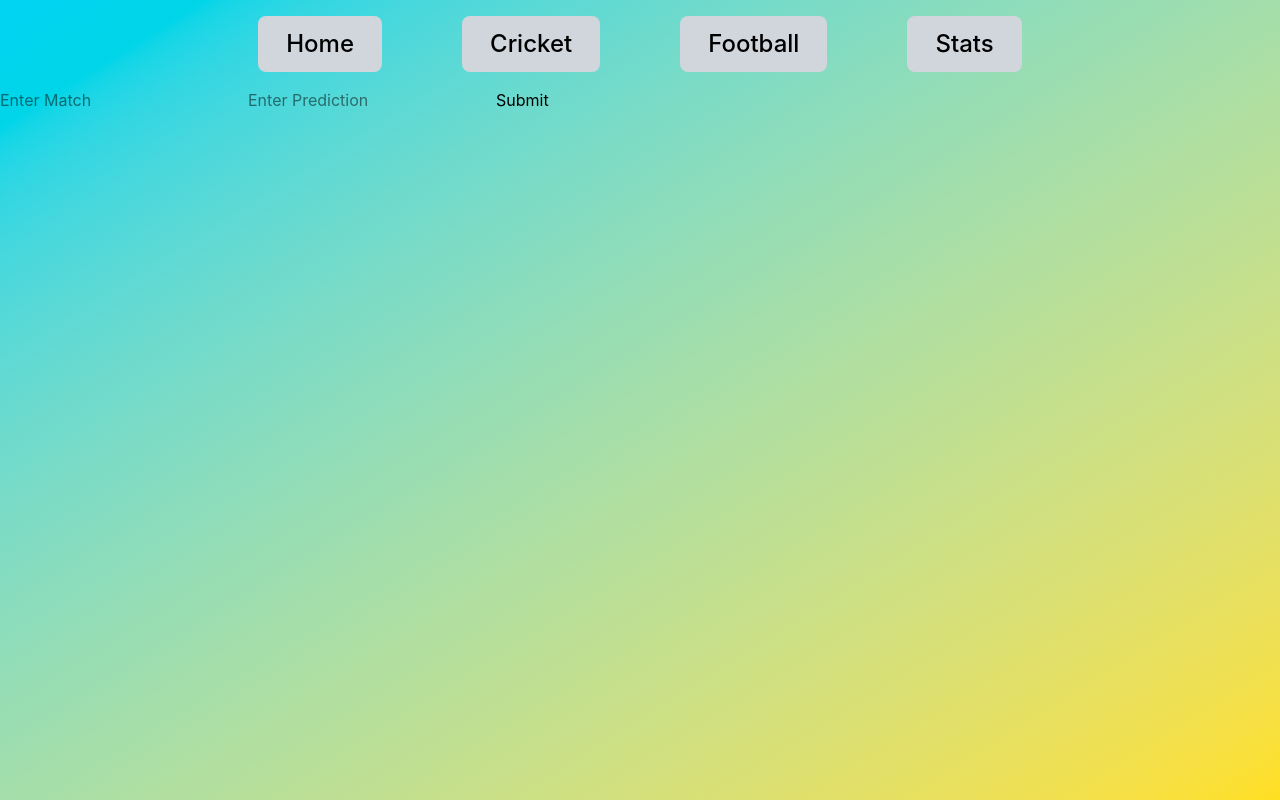
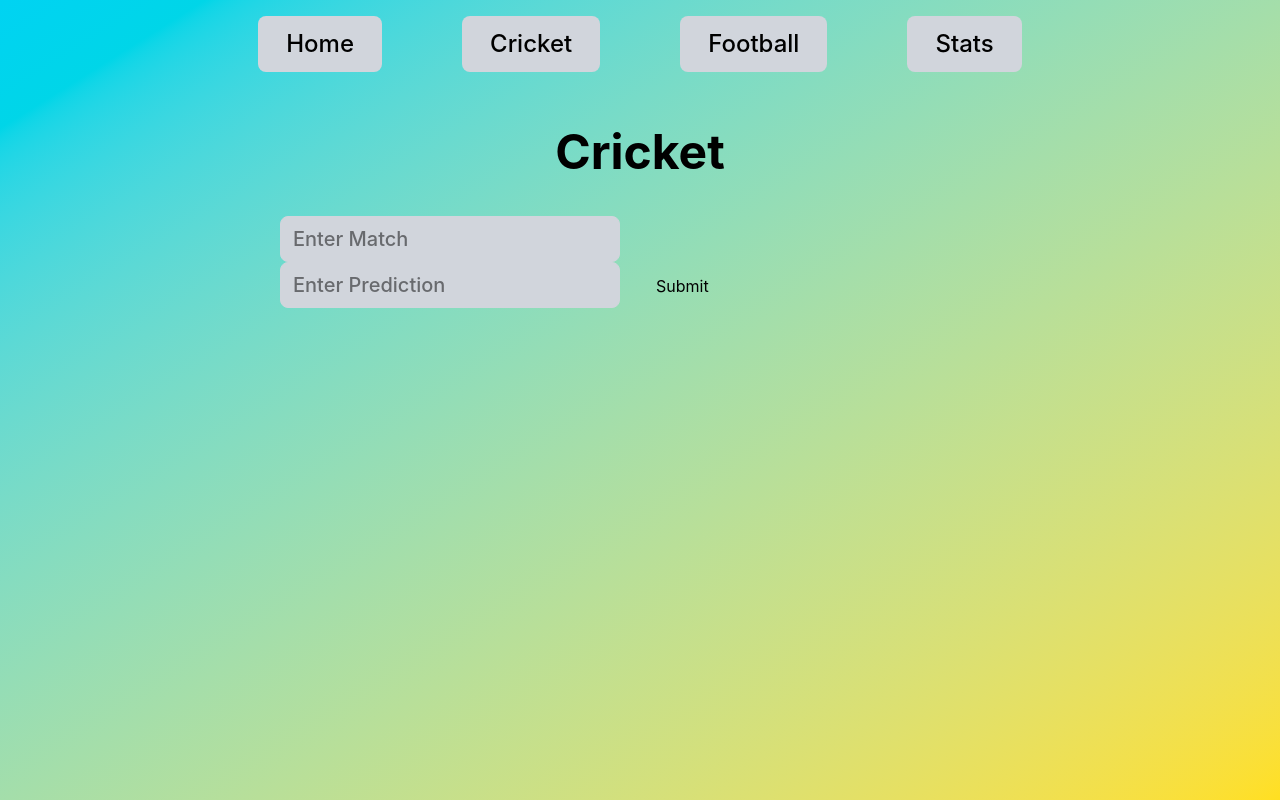
Before and after one commit to Subham269/Prediction-Tracker, a React (Vite) app: page /Cricket in a window 1280 px wide. Built offline with nearby package versions, Linux system fonts and the light colour scheme.

Commit message:
Added basic styling and structure of Cricket page and fixed edge case issue

```diff
--- a/src/App.jsx
+++ b/src/App.jsx
@@ -9,14 +9,14 @@ function App()
     return (
         <div className="min-h-screen bg-gradient-to-br from-cyan-400 to-yellow-300">
             <nav className="flex items-center justify-center gap-20 px-20 py-4">
-                <Link to='/Home' className="px-7 py-3 bg-gray-300 rounded-lg font-medium text-2xl hover:bg-[#c4c9d1] transition-colors hover:scale-110 transition all">Home</Link>
+                <Link to='/' className="px-7 py-3 bg-gray-300 rounded-lg font-medium text-2xl hover:bg-[#c4c9d1] transition-colors hover:scale-110 transition all">Home</Link>
                 <Link to='/Cricket' className="px-7 py-3 bg-gray-300 rounded-lg font-medium text-2xl hover:bg-[#c4c9d1] transition-colors hover:scale-110 transition all">Cricket</Link>
                 <Link to='/Football' className="px-7 py-3 bg-gray-300 rounded-lg font-medium text-2xl hover:bg-[#c4c9d1] transition-colors hover:scale-110 transition all">Football</Link>
                 <Link to='/Stats' className="px-7 py-3 bg-gray-300 rounded-lg font-medium text-2xl hover:bg-[#c4c9d1] transition-colors hover:scale-110 transition all">Stats</Link>
             </nav>
 
             <Routes>
-                <Route path='/Home' element={<Home/>}></Route>
+                <Route path='/' element={<Home/>}></Route>
                 <Route path='/Cricket' element={<Cricket/>}></Route>
                 <Route path='/Football' element={<Football/>}></Route>
                 <Route path='/Stats' element={<Stats/>}></Route>
--- a/src/pages/Cricket.jsx
+++ b/src/pages/Cricket.jsx
@@ -62,13 +62,14 @@ function Cricket()
     }
 
     return (
-        <div>
+        <div className="flex flex-col items-center justify-center max-w-3xl mx-auto px-6 py-10">
+            <h1 className="text-5xl font-bold mb-10 text-gray-750">Cricket</h1>
             <form onSubmit={(event)=>handleSubmit(event)}>
-                <input value={form.matchLabel} onChange={(e)=>setForm({...form, matchLabel: e.target.value})} type="text" placeholder="Enter Match"></input>
-                <input value={form.predictedOutcome} onChange={(e)=>setForm({...form, predictedOutcome : e.target.value})} type="text" placeholder="Enter Prediction"></input>
-                <button type="submit">Submit</button>
+                <input className="border border-gray-300 px-3 py-2 mr-6 bg-gray-300 rounded-lg font-medium text-xl" value={form.matchLabel} onChange={(e)=>setForm({...form, matchLabel: e.target.value})} type="text" placeholder="Enter Match"></input>
+                <input className="border border-gray-300 px-3 py-2 mr-6 bg-gray-300 rounded-lg font-medium text-xl" value={form.predictedOutcome} onChange={(e)=>setForm({...form, predictedOutcome : e.target.value})} type="text" placeholder="Enter Prediction"></input>
+                <button className="px-3 py-2" type="submit">Submit</button>
                 {predictions.map((prediction)=> (
-                    prediction.sport==='cricket' && <div key={prediction.id}>
+                    prediction.sport==='cricket' && <div className="flex flex-col justify-center items-center" key={prediction.id}>
                         <p>{prediction.matchLabel}</p>
                         <p>{prediction.predictedOutcome}</p>
                         {!prediction.actualOutcome && (
```
